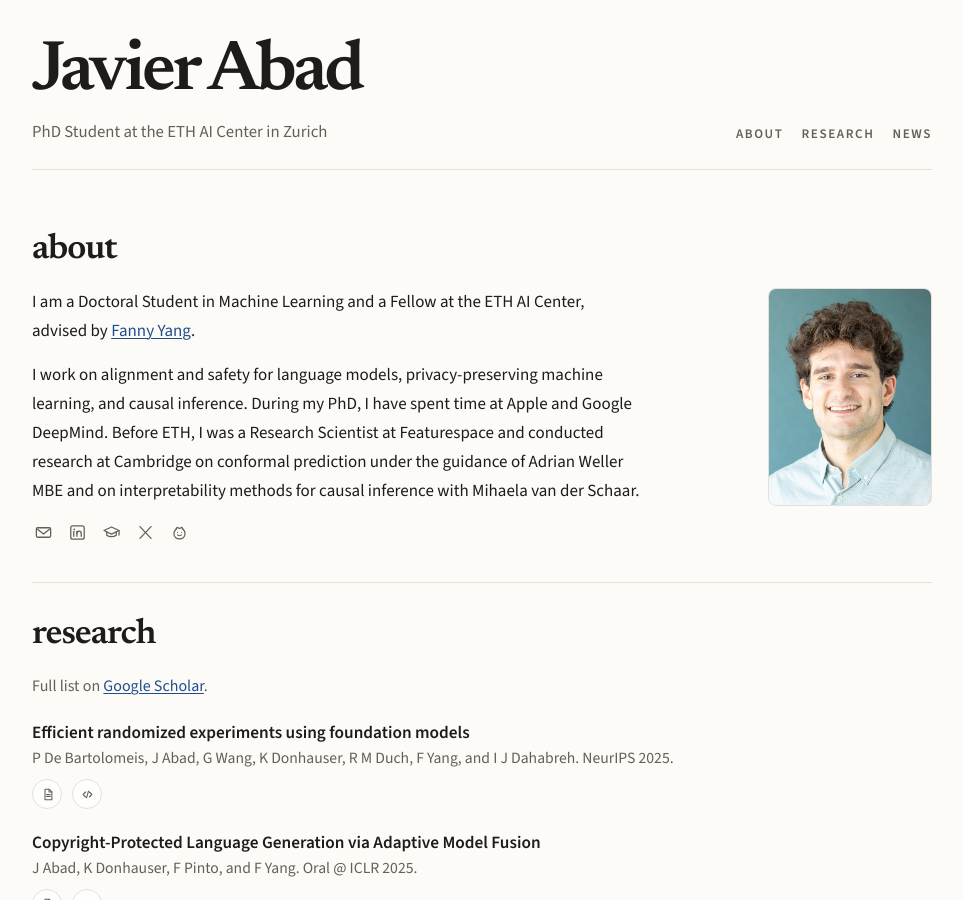
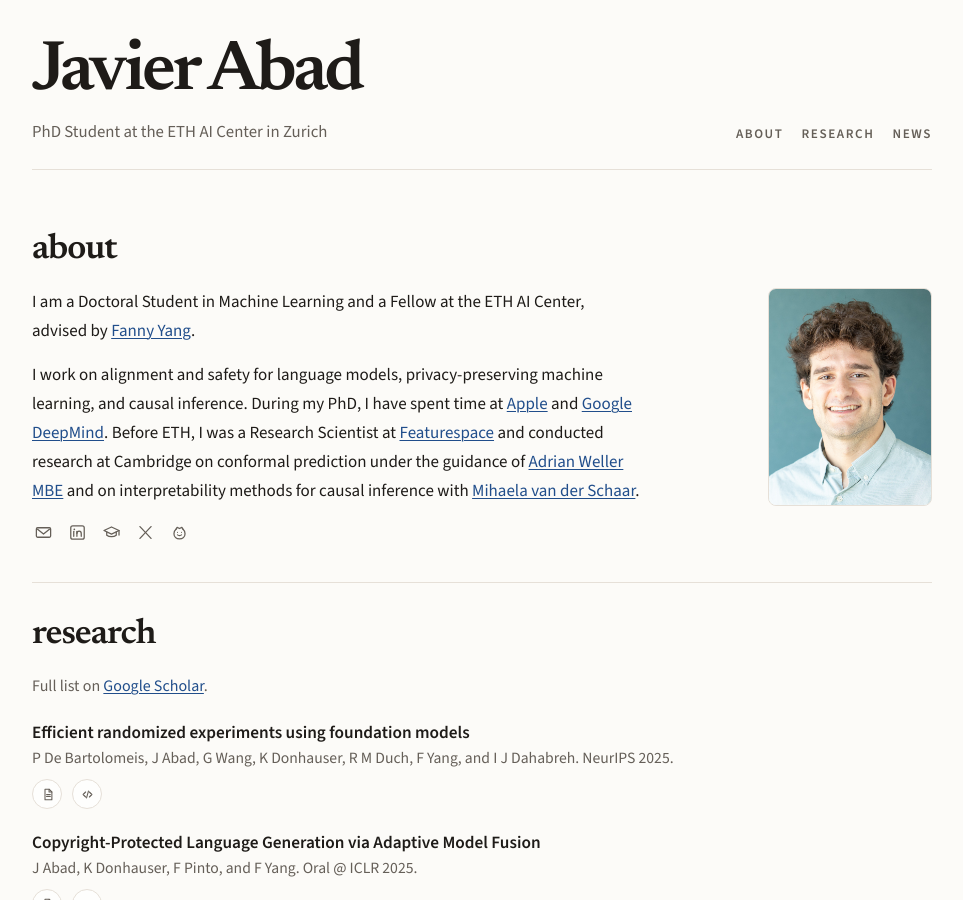
Before and after one commit to jaabmar/jaabmar.github.io, a Jekyll site: the page built from index.html, in a window 1280 px wide and 900 px high. Shown: the whole window, without its empty margins (158-1121 px from the left). Built offline with Jekyll 4.4.1, drawn with Linux system fonts in a browser that asks for light colours; some of the changed lines change nothing that is shown.

Commit message:
Link names in about section

```diff
--- a/index.html
+++ b/index.html
@@ -28,10 +28,15 @@ image: /artifacts/portrait.jpeg
           </p>
           <p>
             I work on alignment and safety for language models, privacy-preserving machine learning,
-            and causal inference. During my PhD, I have spent time at Apple and Google DeepMind.
-            Before ETH, I was a Research Scientist at Featurespace and conducted research at Cambridge
-            on conformal prediction under the guidance of Adrian Weller MBE and on interpretability
-            methods for causal inference with Mihaela van der Schaar.
+            and causal inference. During my PhD, I have spent time at
+            <a href="https://www.apple.com/" target="_blank" rel="noreferrer">Apple</a> and
+            <a href="https://deepmind.google/" target="_blank" rel="noreferrer">Google DeepMind</a>.
+            Before ETH, I was a Research Scientist at
+            <a href="https://www.featurespace.com/" target="_blank" rel="noreferrer">Featurespace</a> and conducted research at Cambridge
+            on conformal prediction under the guidance of
+            <a href="https://www.ai.cam.ac.uk/people/adrian-weller/" target="_blank" rel="noreferrer">Adrian Weller MBE</a>
+            and on interpretability methods for causal inference with
+            <a href="https://www.cmih.maths.cam.ac.uk/staff/mihaela-van-der-schaar" target="_blank" rel="noreferrer">Mihaela van der Schaar</a>.
           </p>
           {% include social-icons.html %}
         </div>
```
